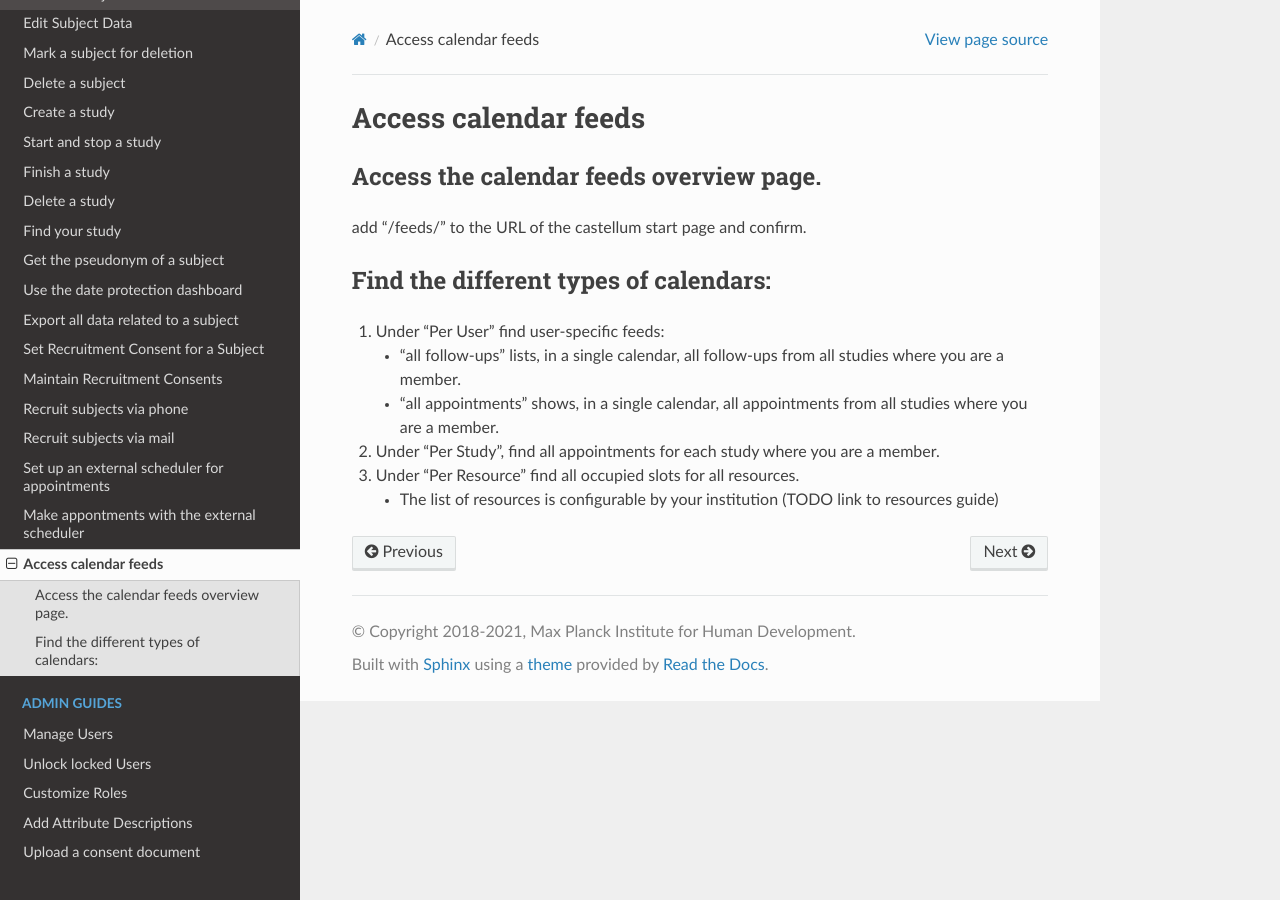
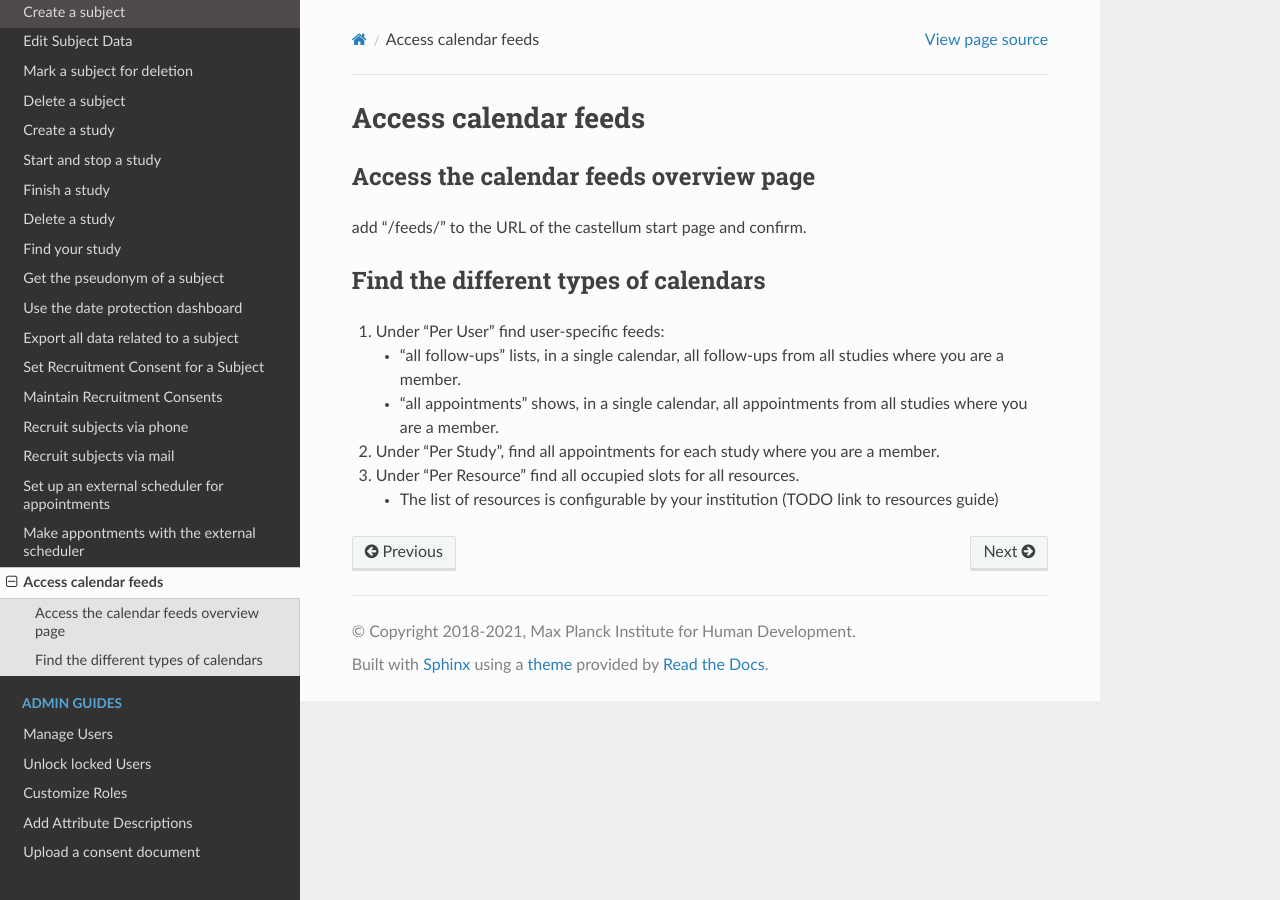
Before and after one commit to DouglasNeuroInformatics/castellum, a Sphinx documentation site: the page built from source/guides/access-calendar-feeds.rst, in a window 1280 px wide. Built offline with Sphinx 7.4.7 and the Read the Docs theme 2.0.0, drawn with Linux system fonts in a browser that asks for light colours.

Commit message:
Gardening

```diff
--- a/source/guides/access-calendar-feeds.rst
+++ b/source/guides/access-calendar-feeds.rst
@@ -3,13 +3,13 @@
 Access calendar feeds
 =====================
 
-Access the calendar feeds overview page.
-----------------------------------------
+Access the calendar feeds overview page
+---------------------------------------
+
 add "/feeds/" to the URL of the castellum start page and confirm.
 
-
-Find the different types of calendars:
---------------------------------------
+Find the different types of calendars
+-------------------------------------
 
 1.  Under "Per User" find user-specific feeds:
 
```
